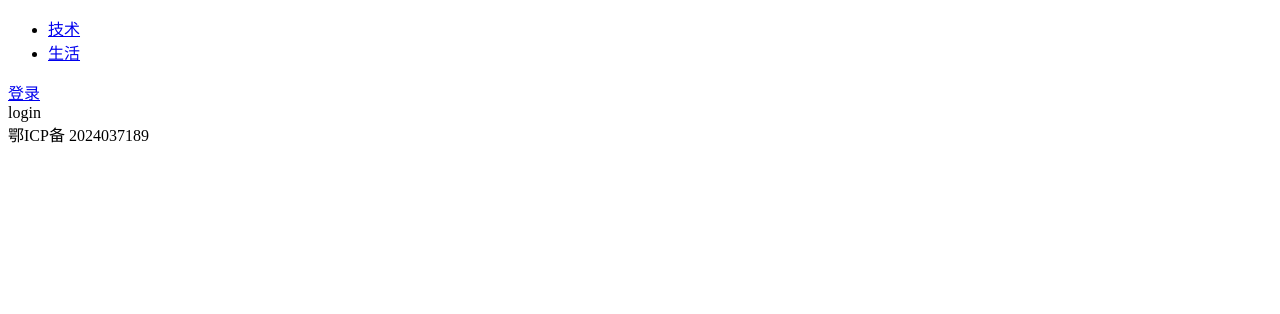
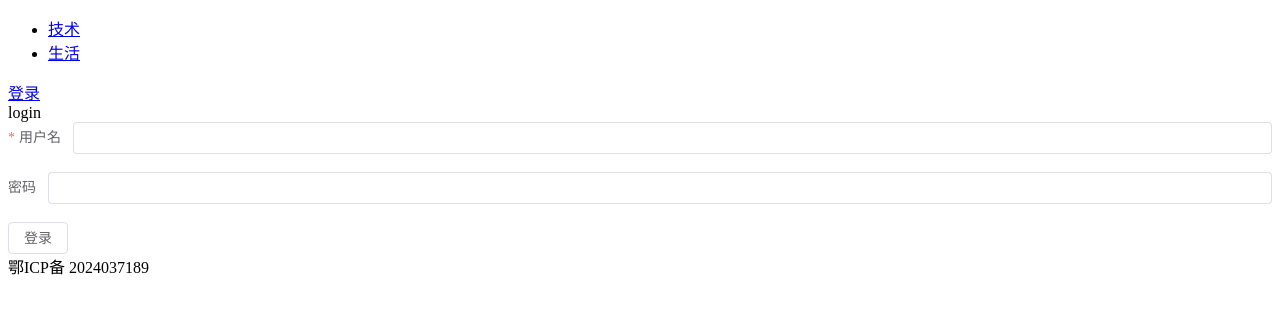
Before and after one commit to 467057463/blog_nuxt, a Nuxt app: page /login in a window 1280 px wide. Shown: the top 314 px of the page. Built offline with nearby package versions, Linux system fonts and the light colour scheme.

Commit message:
study pinia

```diff
--- a/components/AppHeader.vue
+++ b/components/AppHeader.vue
@@ -6,7 +6,15 @@
     </ul>
 
     <div class="user-info">
-      <NuxtLink to="/login">登录</NuxtLink>
+      <NuxtLink v-if="!user.userInfo" to="/login">登录</NuxtLink>
+      <NuxtLink v-else to="/life">{{ user.userInfo.name }}</NuxtLink>
     </div>
   </header>
 </template>
+
+<script setup lang="ts">
+import { useUserStore } from '@/stores/user'
+const user = useUserStore();
+console.log(user.userInfo)
+console.log(user.userInfo)
+</script>
--- a/layouts/default.vue
+++ b/layouts/default.vue
@@ -5,3 +5,9 @@
     <AppFooter />
   </div>
 </template>
+
+<script setup lang="ts">
+import { useUserStore } from '@/stores/user'
+const user = useUserStore();
+
+</script>
--- a/nuxt.config.ts
+++ b/nuxt.config.ts
@@ -6,5 +6,9 @@ export default defineNuxtConfig({
     public: {
       api: 'test'
     }
-  }
+  },
+  modules: [
+    '@pinia/nuxt',
+    '@element-plus/nuxt'
+  ]
 })
--- a/package.json
+++ b/package.json
@@ -10,7 +10,11 @@
     "postinstall": "nuxt prepare"
   },
   "dependencies": {
+    "@element-plus/nuxt": "^1.0.9",
+    "@pinia/nuxt": "^0.5.1",
+    "element-plus": "^2.7.1",
     "nuxt": "^3.11.2",
+    "pinia": "^2.1.7",
     "vue": "^3.4.21",
     "vue-router": "^4.3.0"
   }
--- a/pages/login.vue
+++ b/pages/login.vue
@@ -1,3 +1,36 @@
 <template>
   <div>login</div>
+  <el-form @submit.prevent ref="$form" :model="form" :rules="rules">
+    <el-form-item label="用户名" prop="name">
+      <el-input v-model="form.name"/>
+    </el-form-item>
+
+    <el-form-item label="密码">
+      <el-input v-model="form.password" type="password"/>
+    </el-form-item>
+    <el-button @click="handleLogin" native-type="submit">登录</el-button>
+  </el-form>
 </template>
+
+<script setup lang="ts">
+const $form = ref('');
+const rules = reactive({
+  name: [
+    { required: true, message: 'Please input Activity name', trigger: 'blur' },
+    { min: 3, max: 5, message: 'Length should be 3 to 5', trigger: 'blur' },
+  ]
+});
+const form = reactive({
+  name: '',
+  password: ''
+});
+
+async function handleLogin(){
+  try {
+    await $form.value.validate();
+  } catch (error) {
+    console.error(error);
+  };
+  console.log(form);
+}
+</script>
--- /dev/null
+++ b/stores/user.ts
@@ -0,0 +1,8 @@
+import { defineStore } from 'pinia';
+export const useUserStore = defineStore('user', {
+  state: () => {
+    return {
+      userInfo: null
+    }
+  }
+})
```
Also changed, not shown: 1 other file (tests, documents, lock files or other folders).
